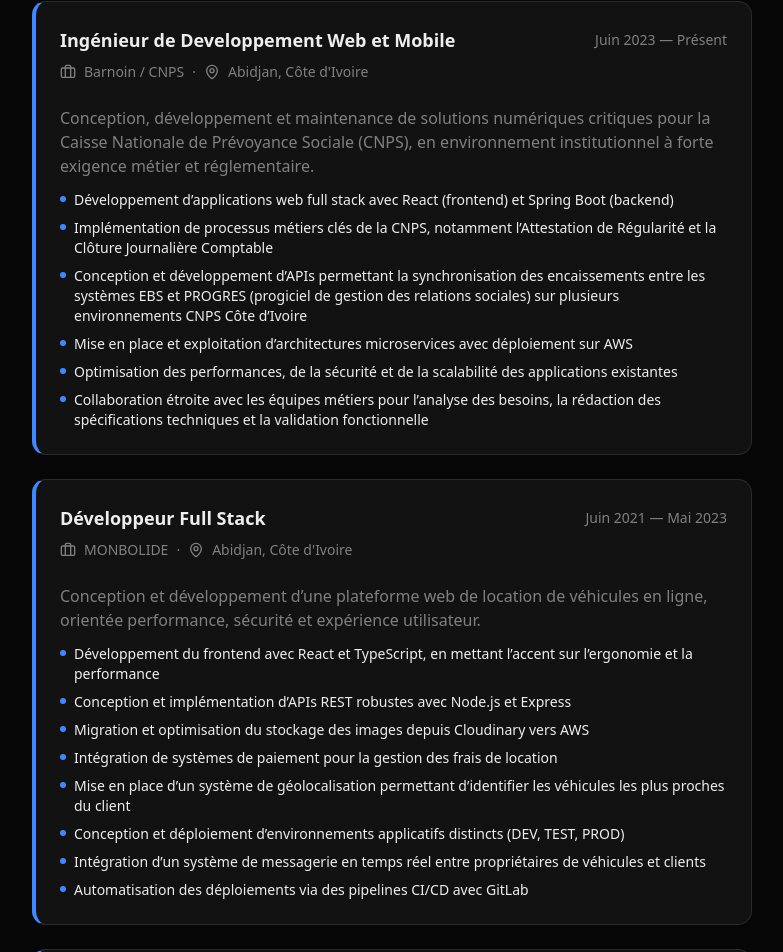
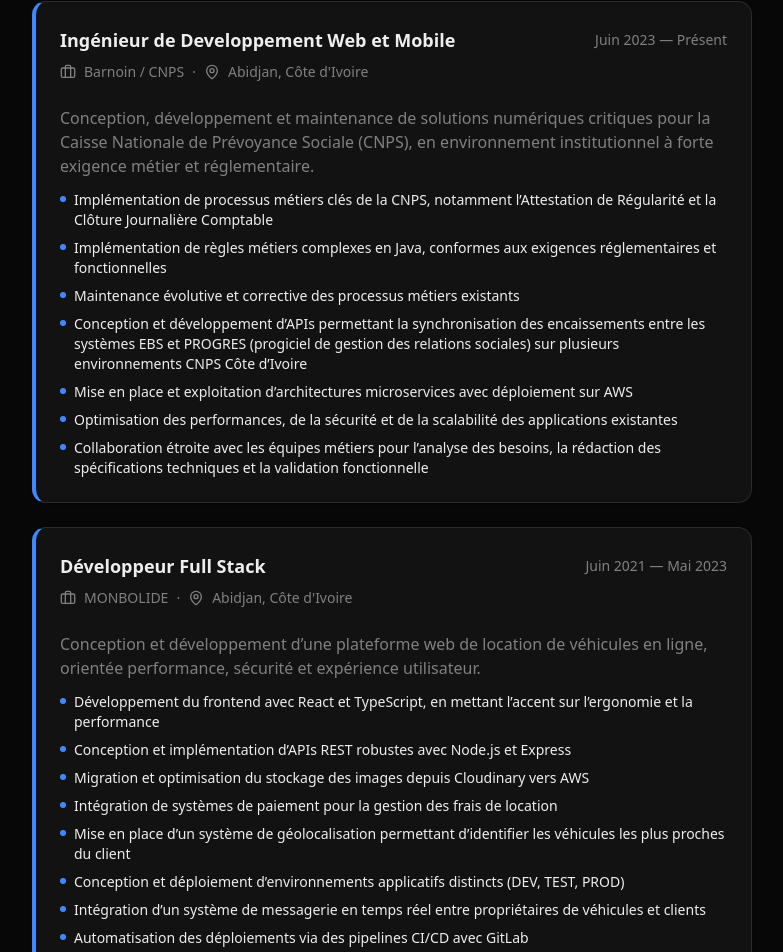
Before and after one commit to Bricegnanago/latest-portfolio, a Next.js app: page / in a window 1280 px wide. Shown: the part 2339-3291 px from the top of the page, without its empty margins (248-1031 px from the left). Built offline with nearby package versions, Linux system fonts and the light colour scheme; no server answers.

Commit message:
Add update to experience pro

```diff
--- a/data/experiences.ts
+++ b/data/experiences.ts
@@ -10,8 +10,9 @@ export const experiences: Experience[] = [
   description:
     "Conception, développement et maintenance de solutions numériques critiques pour la Caisse Nationale de Prévoyance Sociale (CNPS), en environnement institutionnel à forte exigence métier et réglementaire.",
   responsibilities: [
-    "Développement d’applications web full stack avec React (frontend) et Spring Boot (backend)",
     "Implémentation de processus métiers clés de la CNPS, notamment l’Attestation de Régularité et la Clôture Journalière Comptable",
+    "Implémentation de règles métiers complexes en Java, conformes aux exigences réglementaires et fonctionnelles",
+    "Maintenance évolutive et corrective des processus métiers existants",
     "Conception et développement d’APIs permettant la synchronisation des encaissements entre les systèmes EBS et PROGRES (progiciel de gestion des relations sociales) sur plusieurs environnements CNPS Côte d’Ivoire",
     "Mise en place et exploitation d’architectures microservices avec déploiement sur AWS",
     "Optimisation des performances, de la sécurité et de la scalabilité des applications existantes",
```
